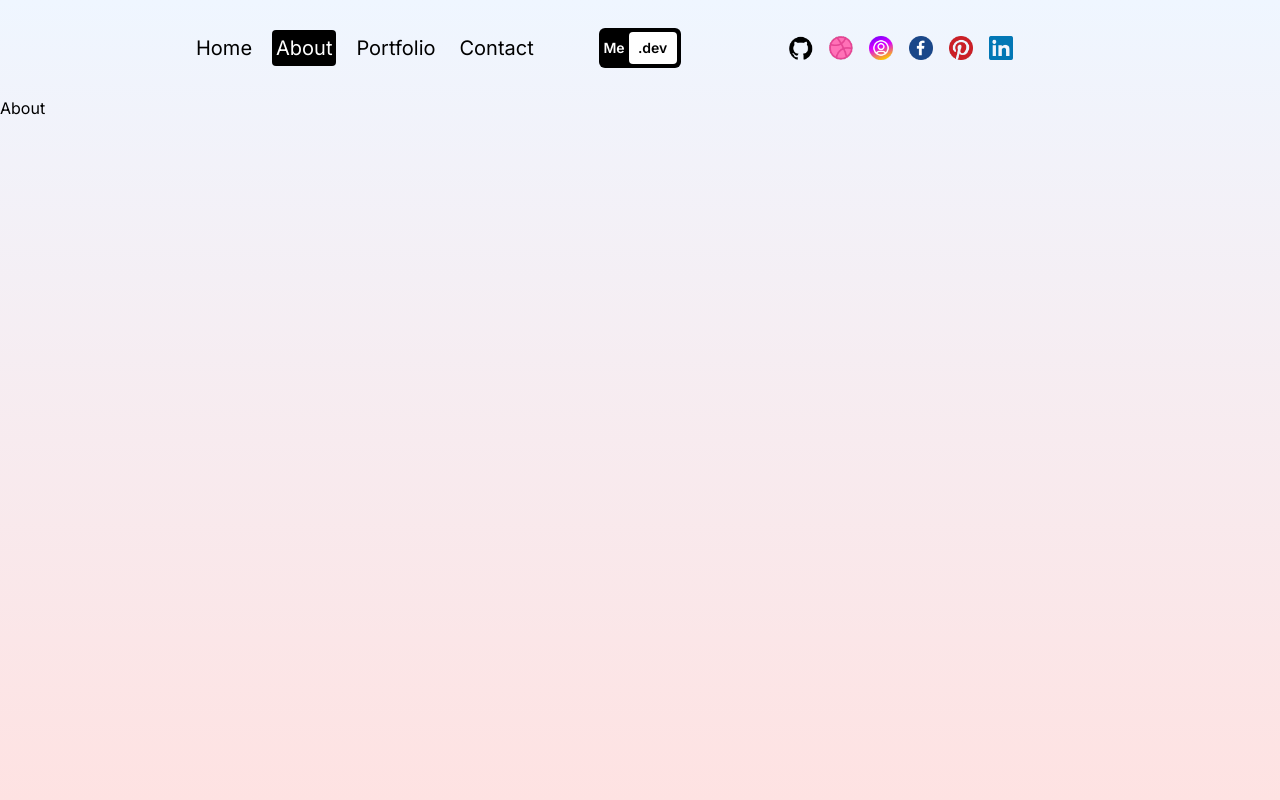
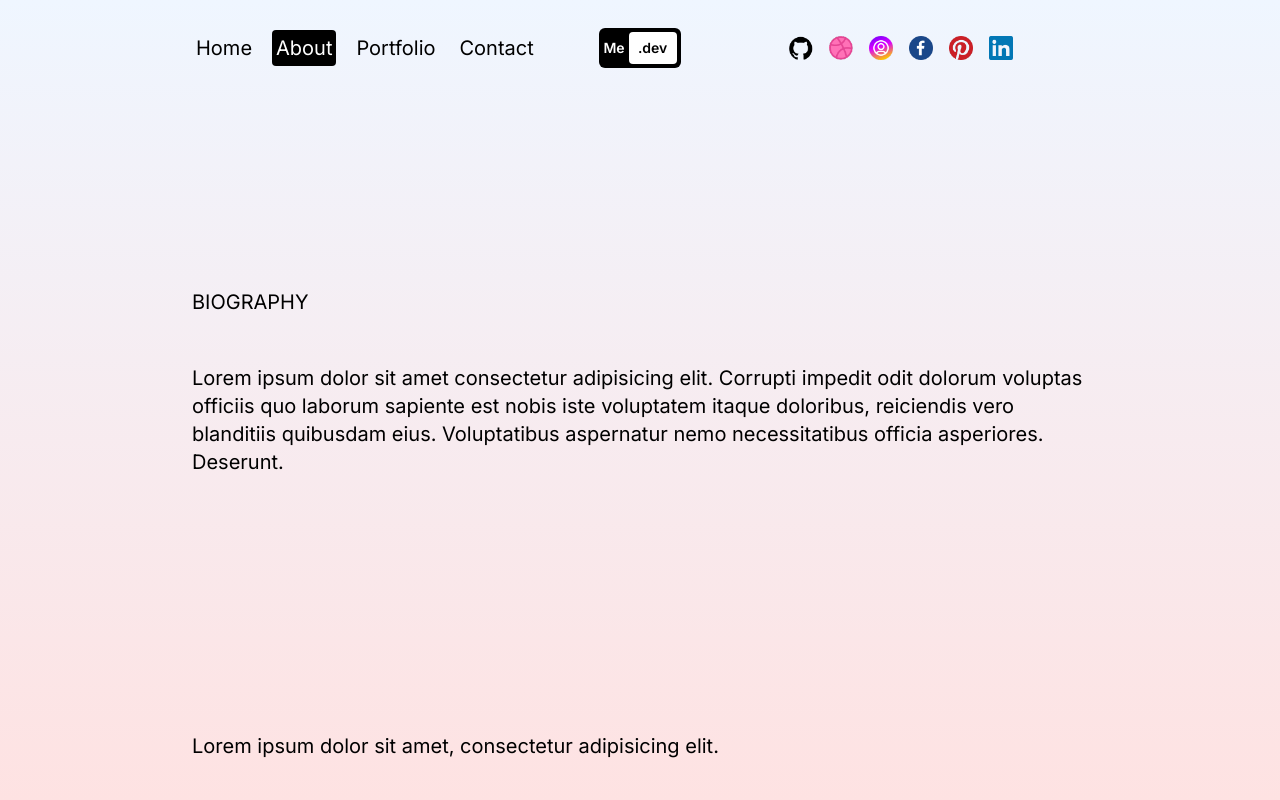
Before and after one commit to NNaumenko83/portfolio, a Next.js app: page /about in a window 1280 px wide. Shown: the top 800 px of the page. Built offline with nearby package versions, Linux system fonts and the light colour scheme.

Commit message:
UPD: About page

```diff
--- a/src/app/about/page.jsx
+++ b/src/app/about/page.jsx
@@ -10,7 +10,34 @@ const AboutPage = () => {
             animate={{ y: '0%' }}
             transition={{ duration: 1 }}
         >
-            About
+            {/* CONTAINER */}
+            <div className="">
+                {/* TEXT CONTAINER */}
+                <div className="flex flex-col gap-24 p-4 text-xl sm:p-8 md:p-12 lg:p-20 xl:p-48 md:gap-32 lg:gap-48 xl:gap-64">
+                    {/* BIOGRAPHY CONTAINER*/}
+                    <div className="flex flex-col justify-center gap-12">
+                        <h1>BIOGRAPHY</h1>
+                        <p>
+                            Lorem ipsum dolor sit amet consectetur adipisicing
+                            elit. Corrupti impedit odit dolorum voluptas
+                            officiis quo laborum sapiente est nobis iste
+                            voluptatem itaque doloribus, reiciendis vero
+                            blanditiis quibusdam eius. Voluptatibus aspernatur
+                            nemo necessitatibus officia asperiores. Deserunt.
+                        </p>
+                    </div>
+                    <span>
+                        Lorem ipsum dolor sit amet, consectetur adipisicing
+                        elit.
+                    </span>
+                    {/* SKILLS CONTAINER*/}
+                    <div className="">SKILLS</div>
+                    {/* EXPERIENCE CONTAINER*/}
+                    <div className="">EXPERIENCE</div>
+                </div>
+                {/* SVG CONTAINER */}
+                <div className="hidden"></div>
+            </div>
         </motion.div>
     );
 };
```
